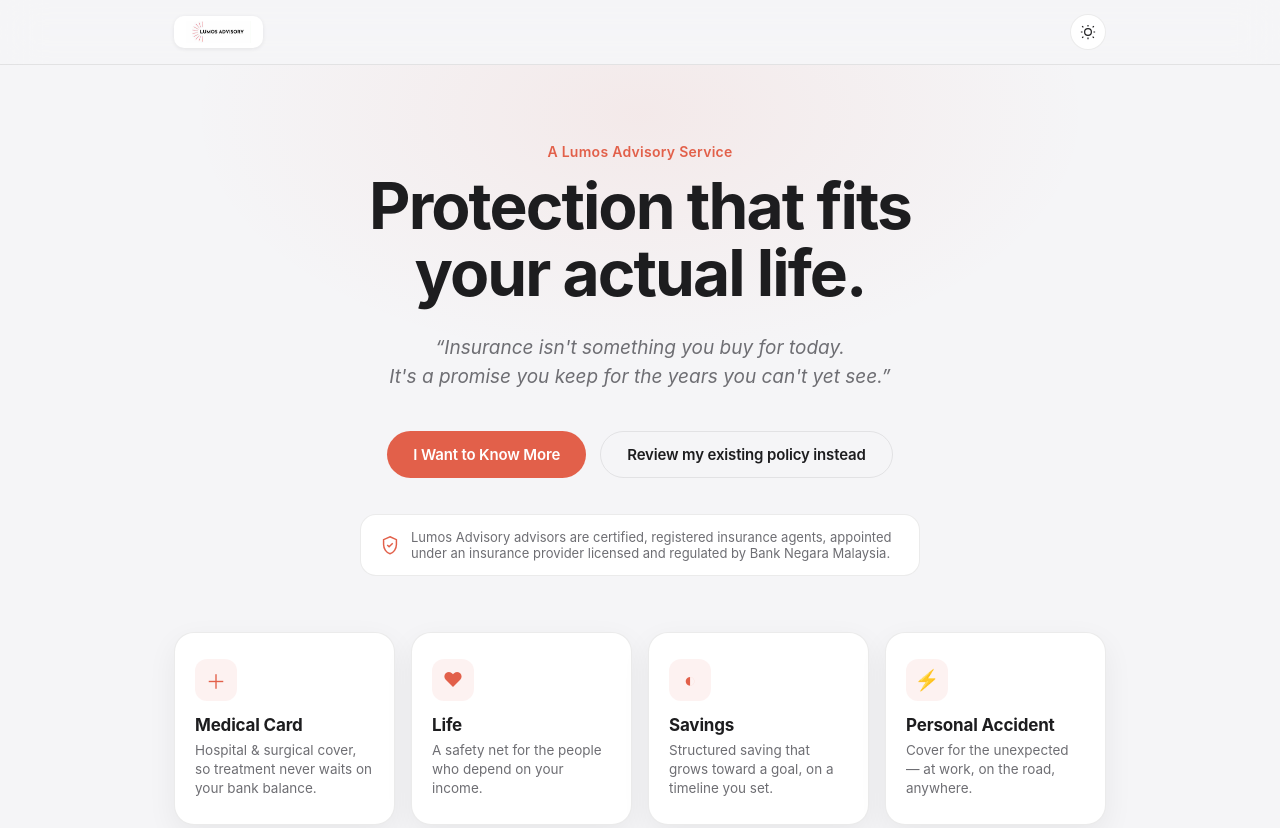
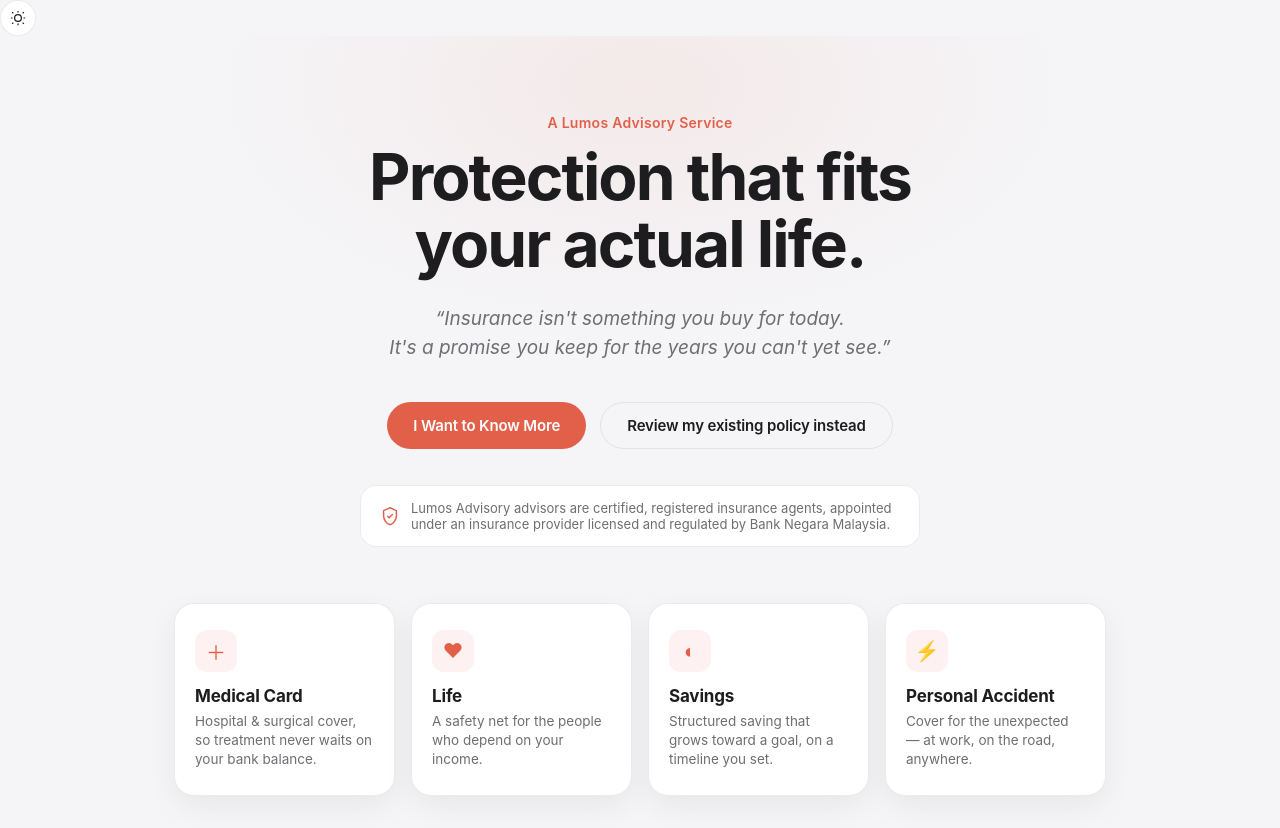
Before and after one commit to TerenceT-hub/find-your-cover, a plain HTML site: page index.html in a window 1280 px wide. Shown: the top 828 px of the page. Drawn offline with Linux system fonts and the light colour scheme.

Commit message:
index.html

```diff
--- a/index.html
+++ b/index.html
@@ -11,10 +11,10 @@
 <body>
 
 <!-- ======================= NAV ======================= -->
-<header class="nav" id="nav">
+<!-- <header class="nav" id="nav">
   <div class="nav-inner">
     <div class="brand">
-      <span class="brand-logo-badge"><img src="logo.png" alt="Lumos Advisory" /></span>
+      <span class="brand-logo-badge"><img src="logo.png" alt="Lumos Advisory" /></span> -->
     </div>
     <button class="theme-toggle" id="themeToggle" aria-label="Toggle dark mode">
       <svg class="icon-sun" viewBox="0 0 24 24" fill="none" stroke="currentColor" stroke-width="1.6"><circle cx="12" cy="12" r="4.5"/><path d="M12 2.5v2.2M12 19.3v2.2M4.2 4.2l1.6 1.6M18.2 18.2l1.6 1.6M2.5 12h2.2M19.3 12h2.2M4.2 19.8l1.6-1.6M18.2 5.8l1.6-1.6"/></svg>
```
